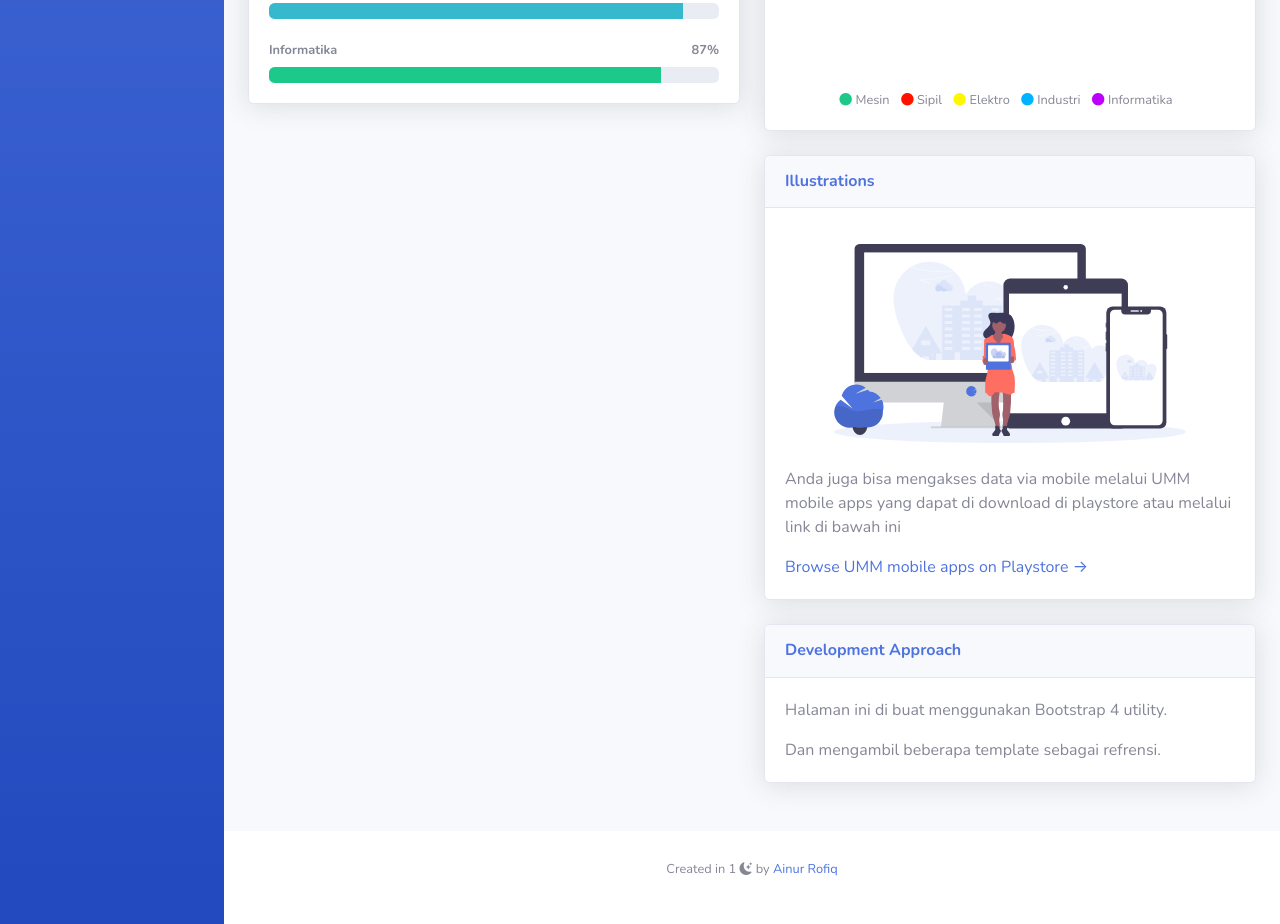
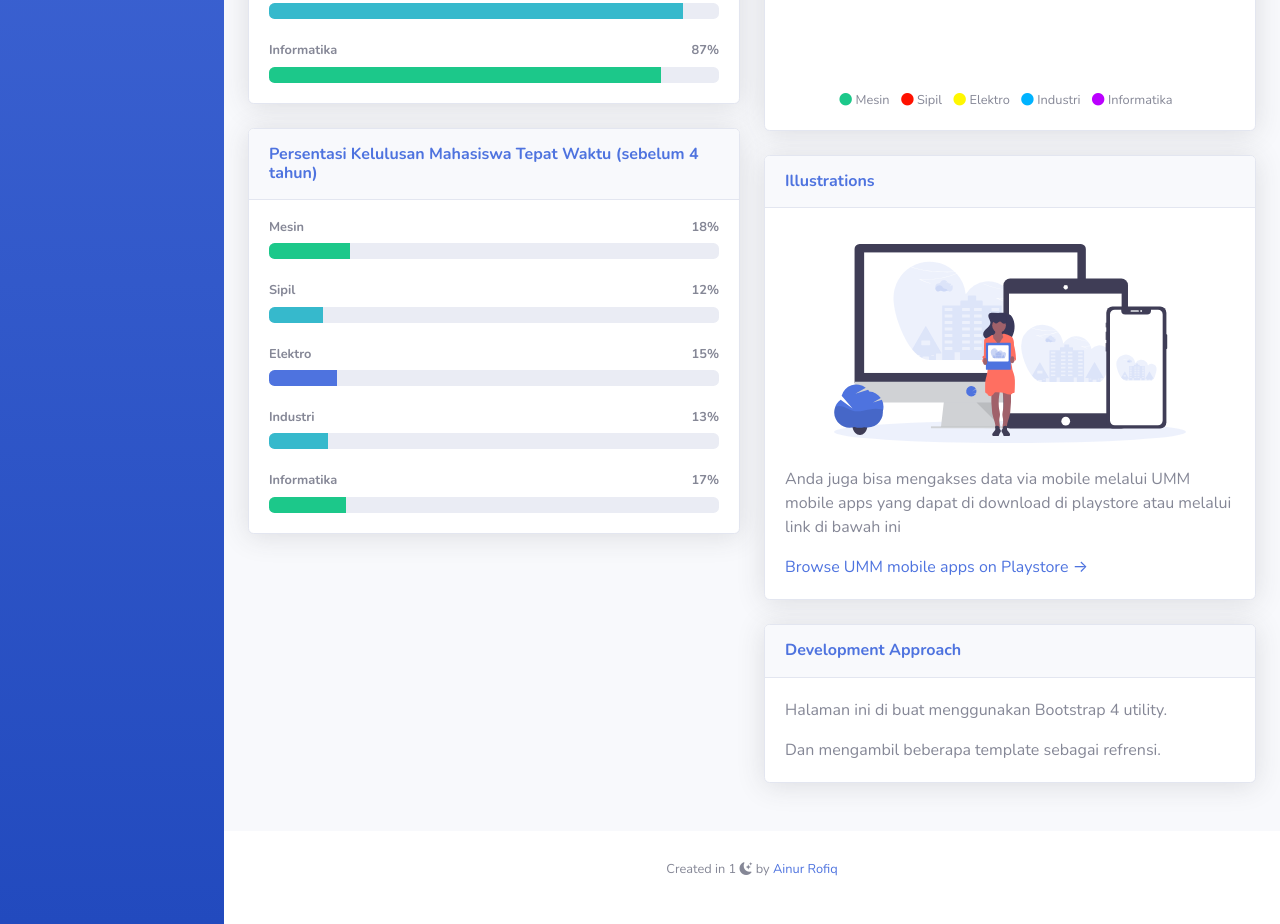
Before and after one commit to MuhammadAinurR/student-dashboard, a website with bundled scripts: page index.html in a window 1280 px wide. Shown: the part 1036-1960 px from the top of the page. Built offline with nearby package versions, Linux system fonts and the light colour scheme.

Commit message:
add Persentase Kelulusan Tepat Waktu Chart

```diff
--- a/index.html
+++ b/index.html
@@ -459,6 +459,35 @@
                     </div>
                   </div>
                 </div>
+
+                <!-- Persentasi kelulusan mahasiswa card -->
+                <div class="card shadow mb-4">
+                  <div class="card-header py-3">
+                    <h6 class="m-0 font-weight-bold text-primary">Persentasi Kelulusan Mahasiswa Tepat Waktu (sebelum 4 tahun)</h6>
+                  </div>
+                  <div class="card-body">
+                    <h4 class="small font-weight-bold">Mesin <span class="float-right">18%</span></h4>
+                    <div class="progress mb-4">
+                      <div class="progress-bar bg-success" role="progressbar" style="width: 18%" aria-valuenow="18" aria-valuemin="0" aria-valuemax="100"></div>
+                    </div>
+                    <h4 class="small font-weight-bold">Sipil <span class="float-right">12%</span></h4>
+                    <div class="progress mb-4">
+                      <div class="progress-bar bg-info" role="progressbar" style="width: 12%" aria-valuenow="12" aria-valuemin="0" aria-valuemax="100"></div>
+                    </div>
+                    <h4 class="small font-weight-bold">Elektro <span class="float-right">15%</span></h4>
+                    <div class="progress mb-4">
+                      <div class="progress-bar" role="progressbar" style="width: 15%" aria-valuenow="15" aria-valuemin="0" aria-valuemax="100"></div>
+                    </div>
+                    <h4 class="small font-weight-bold">Industri <span class="float-right">13%</span></h4>
+                    <div class="progress mb-4">
+                      <div class="progress-bar bg-info" role="progressbar" style="width: 13%" aria-valuenow="13" aria-valuemin="0" aria-valuemax="100"></div>
+                    </div>
+                    <h4 class="small font-weight-bold">Informatika <span class="float-right">17%</span></h4>
+                    <div class="progress">
+                      <div class="progress-bar bg-success" role="progressbar" style="width: 17%" aria-valuenow="17" aria-valuemin="0" aria-valuemax="100"></div>
+                    </div>
+                  </div>
+                </div>
               </div>
 
               <div class="col-lg-6 mb-4">
```
